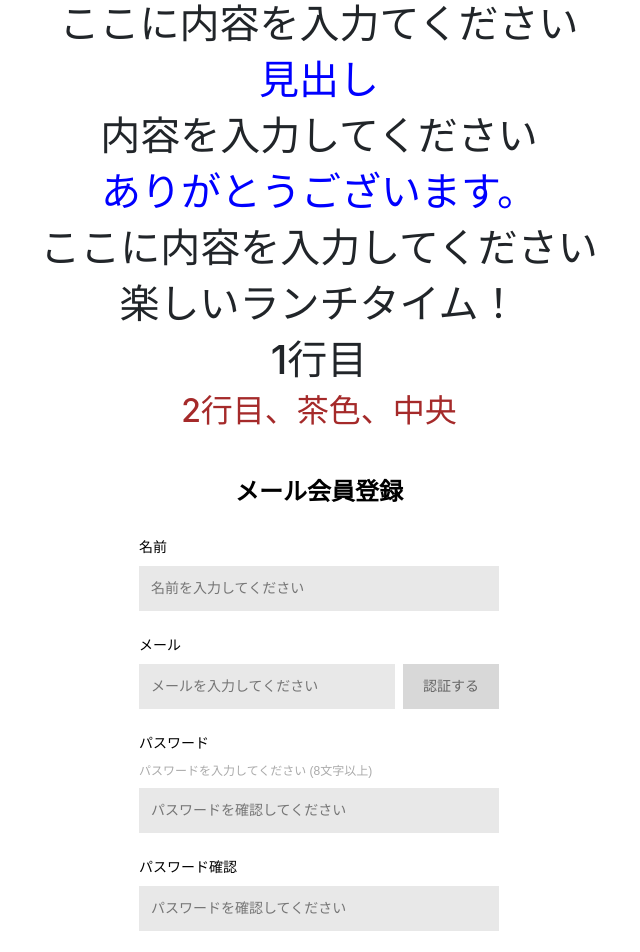
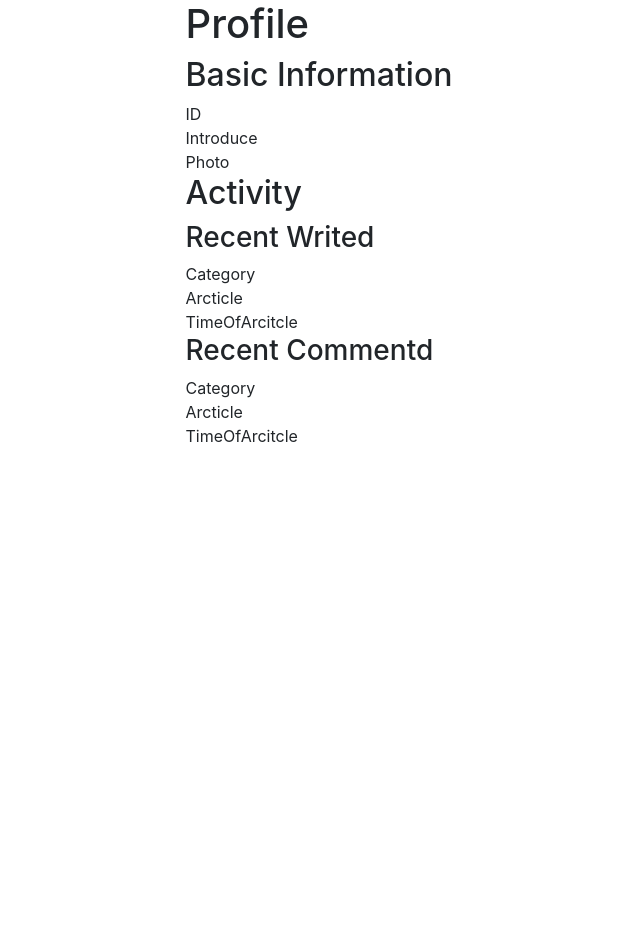
Before and after one commit to devman26173/project-frontend, a React (Create React App) app in the folder project-frontend/: page /profile in a window 1280 px wide. Shown: the top 952 px of the page, without its empty margins (321-961 px from the left). After the commit the page ends 800 px from the top, so only its background shows below. Built offline with nearby package versions, Linux system fonts and the light colour scheme.

Commit message:
[260105] merge profile component

```diff
--- a/project-frontend/src/App.js
+++ /dev/null
@@ -1,15 +0,0 @@
-import Demo from './Demo';
-import SignupForm from './signupfrom';
-
-function App() {
-  return (
-    <div className="App">
-      <header className="App-header">
-        <Demo />
-        <SignupForm />
-      </header>
-    </div>
-  );
-}
-
-export default App;
--- a/project-frontend/src/App.jsx
+++ b/project-frontend/src/App.jsx
@@ -1,6 +1,7 @@
 import { BrowserRouter, Route, Routes } from 'react-router-dom';
 import Board from './Board';
 import SignupForm from './SignupForm';
+import Profile from './Profile';
 
 function App() {
   return (
@@ -9,6 +10,7 @@ function App() {
         <Routes>
             <Route path="/board" element={<Board/>} />
             <Route path="/sign-up" element={<SignupForm/>} />
+            <Route path="/profile" element={<Profile/>} />
         </Routes>
       </div>
     </BrowserRouter>
--- a/project-frontend/src/Demo.jsx
+++ /dev/null
@@ -1,20 +0,0 @@
-export default function Demo(){
-    return (
-        <div>
-            {/* hyunju */}
-            <h1 className="text-center">ここに内容を入力てください</h1>
-            <h1 style={{ textAlign: 'center', color: 'blue' }}>見出し</h1>
-            {/* sujin */}
-            <h1 className="text-center">内容を入力してください</h1>
-            <h1 style={{ textAlign: 'center', color: 'blue' }}>
-                ありがとうございます。
-            </h1>
-            {/* seonhyang */}
-            <h1 className="text-center">ここに内容を入力してください</h1>
-            <h1 className="text-center text-green-500">楽しいランチタイム！</h1>
-            {/* minchang */}
-            <h1 className="text-center">1行目</h1>
-            <h2 style={{color: "brown", textAlign: "center"}}>2行目、茶色、中央</h2>
-        </div>
-    )
-}
--- /dev/null
+++ b/project-frontend/src/Profile.jsx
@@ -0,0 +1,66 @@
+export default function Profile(){
+    return (
+        <div className="ProfilePage">
+
+        {/* ページの機能 */}
+        <h1>Profile</h1>
+
+        {/* プロフィールセクション */}
+        <section className="SectionProfile">
+            <h2>Basic Information</h2>
+
+            <div className="ProfileBoard">
+                <div className="ProfileBoardLeft">
+
+                    {/* ID値をDBから受けて表示 */}
+                    <div className="BoxID">ID </div>
+
+                    {/* Guestから受け取ったTXTを表示*/}
+                    <div className="BoxIntroduce">Introduce</div>
+                </div>
+
+                {/* Guestけら受け取ったIMGファイルを表示 */}
+                <div className="profileBoardRight"> Photo </div>
+
+            </div>
+        </section>
+
+         {/* アクティビティセクション */}
+        <section className="SectionActivity">
+            <h2>Activity</h2>
+
+            {/* 最近の投稿*/}
+            <div className="RecentArticle">
+                <h3>Recent Writed</h3>
+
+                {/* 投稿のカテゴリーをDBから受け取って表示 */}
+                <div className="Category">Category</div>
+
+                {/* 投稿のタイトルをDBから受け取って表示 */}
+                <div className="Article">Arcticle</div>
+
+                {/* 投稿時間をDBから受け取って表示 */}
+                <div className="TimeArticle">TimeOfArcitcle </div>
+
+            </div>
+
+             {/* 最近のコメント*/}
+            <div className="RecentCommented">
+                <h3>Recent Commentd</h3>
+
+                {/* 投稿のカテゴリーをDBから受け取って表示 */}
+                <div className="Category">Category</div>
+
+                {/* コメント内容をDBから受け取って表示 */}
+                <div className="BodyOfComment">Arcticle</div>
+
+                {/* コメント時間をDBから受け取って表示 */}
+                <div className="TimeComment">TimeOfArcitcle </div>
+
+            </div>
+
+        </section>
+
+        </div>
+    )
+}
--- a/project-frontend/src/signupfrom.jsx
+++ /dev/null
@@ -1,209 +0,0 @@
-import React, { useState } from 'react';
-
-const SignupForm = () => {
-  const [formData, setFormData] = useState({
-    name: '',
-    email: '',
-    password: '',
-    passwordConfirm: '',
-    region: ''
-  });
-
-  const handleChange = (e) => {
-    const { name, value } = e.target;
-    setFormData(prev => ({
-      ...prev,
-      [name]: value
-    }));
-  };
-
-  const handleVerify = () => {
-    if (!formData.email) {
-      alert('メールを入力してください。');
-      return;
-    }
-    alert('認証メールが送信されました: ' + formData.email);
-  };
-
-  const handleSubmit = (e) => {
-    e.preventDefault();
-
-    if (!formData.name) {
-      alert('名前を入力してください。');
-      return;
-    }
-
-    if (!formData.email) {
-      alert('メールを入力してください。');
-      return;
-    }
-
-    if (!formData.password || formData.password.length < 8) {
-      alert('パスワードを8文字以上入力してください。');
-      return;
-    }
-
-    if (!formData.region) {
-      alert('地域を入力してください。');
-      return;
-    }
-
-    alert('会員登録が完了しました！');
-    console.log(formData);
-  };
-
-  return (
-    <div style={styles.container}>
-      <h1 style={styles.title}>メール会員登録</h1>
-
-      <form onSubmit={handleSubmit}>
-        {/* 名前 */}
-        <div style={styles.formGroup}>
-          <label style={styles.label}>名前</label>
-          <input
-            type="text"
-            name="name"
-            value={formData.name}
-            onChange={handleChange}
-            placeholder="名前を入力してください"
-            style={styles.input}
-          />
-        </div>
-
-        {/* メール */}
-        <div style={styles.formGroup}>
-          <label style={styles.label}>メール</label>
-          <div style={styles.emailGroup}>
-            <input
-              type="email"
-              name="email"
-              value={formData.email}
-              onChange={handleChange}
-              placeholder="メールを入力してください"
-              style={{...styles.input, flex: 1}}
-            />
-            <button
-              type="button"
-              onClick={handleVerify}
-              style={styles.verifyButton}
-            >
-              認証する
-            </button>
-          </div>
-        </div>
-
-        {/* パスワード */}
-        <div style={styles.formGroup}>
-          <label style={styles.label}>パスワード</label>
-          <p style={styles.passwordNote}>パスワードを入力してください (8文字以上)</p>
-          <input
-            type="password"
-            name="password"
-            value={formData.password}
-            onChange={handleChange}
-            placeholder="パスワードを確認してください"
-            style={styles.input}
-          />
-        </div>
-         {/* パスワード確認  */}
-        <div style={styles.formGroup}>
-          <label style={styles.label}>パスワード確認</label>
-          <input
-            type="password"
-            name="passwordConfirm"
-            value={formData.passwordConfirm}
-            onChange={handleChange}
-            placeholder="パスワードを確認してください"
-            style={styles.input}
-          />
-        </div>
-
-        {/* 地域 */}
-        <div style={styles.formGroup}>
-          <label style={styles.label}>地域</label>
-          <input
-            type="text"
-            name="region"
-            value={formData.region}
-            onChange={handleChange}
-            placeholder="地域を選択してください.."
-            style={styles.input}
-          />
-        </div>
-
-        {/* 会員登録ボタン */}
-        <button type="submit" style={styles.submitButton}>
-          会員登録
-        </button>
-      </form>
-    </div>
-  );
-};
-
-const styles = {
-  container: {
-    maxWidth: '400px',
-    margin: '0 auto',
-    padding: '40px 20px',
-    fontFamily: "'Hiragino Sans', 'Yu Gothic', 'Meiryo', sans-serif"
-  },
-  title: {
-    textAlign: 'center',
-    fontSize: '24px',
-    marginBottom: '30px',
-    color: '#000',
-    fontWeight: '600'
-  },
-  formGroup: {
-    marginBottom: '24px'
-  },
-  label: {
-    display: 'block',
-    marginBottom: '8px',
-    fontSize: '14px',
-    color: '#000',
-    fontWeight: '500'
-  },
-  input: {
-    width: '100%',
-    padding: '12px',
-    border: 'none',
-    fontSize: '14px',
-    backgroundColor: '#e8e8e8',
-    color: '#666',
-    outline: 'none',
-    boxSizing: 'border-box'
-  },
-  emailGroup: {
-    display: 'flex',
-    gap: '8px'
-  },
-  verifyButton: {
-    padding: '12px 20px',
-    backgroundColor: '#d8d8d8',
-    border: 'none',
-    cursor: 'pointer',
-    fontSize: '14px',
-    color: '#666',
-    whiteSpace: 'nowrap'
-  },
-  passwordNote: {
-    fontSize: '12px',
-    color: '#aaa',
-    marginTop: '0',
-    marginBottom: '8px'
-  },
-  submitButton: {
-    width: '100%',
-    padding: '14px',
-    backgroundColor: '#d0d0d0',
-    border: 'none',
-    fontSize: '16px',
-    color: '#666',
-    cursor: 'pointer',
-    marginTop: '8px',
-    fontWeight: '500'
-  }
-};
-
-export default SignupForm;
```
